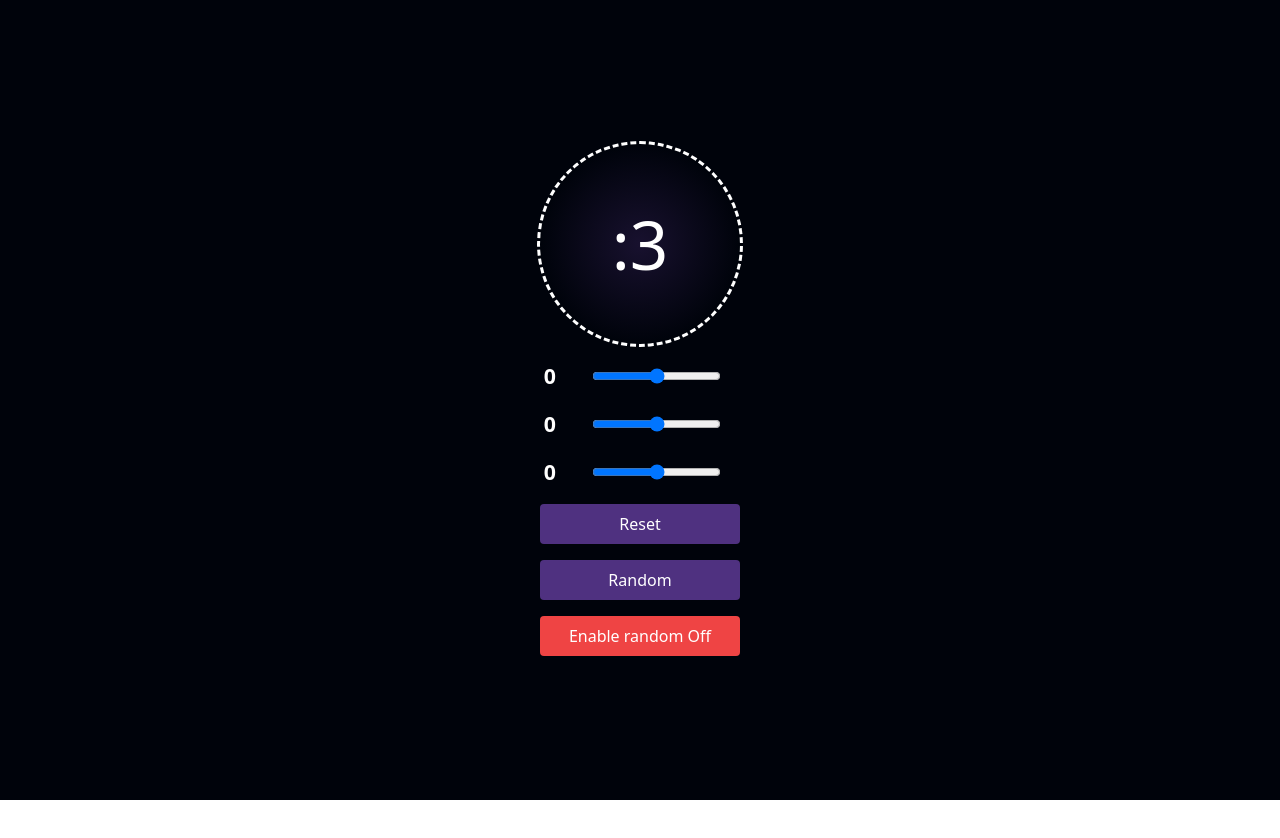
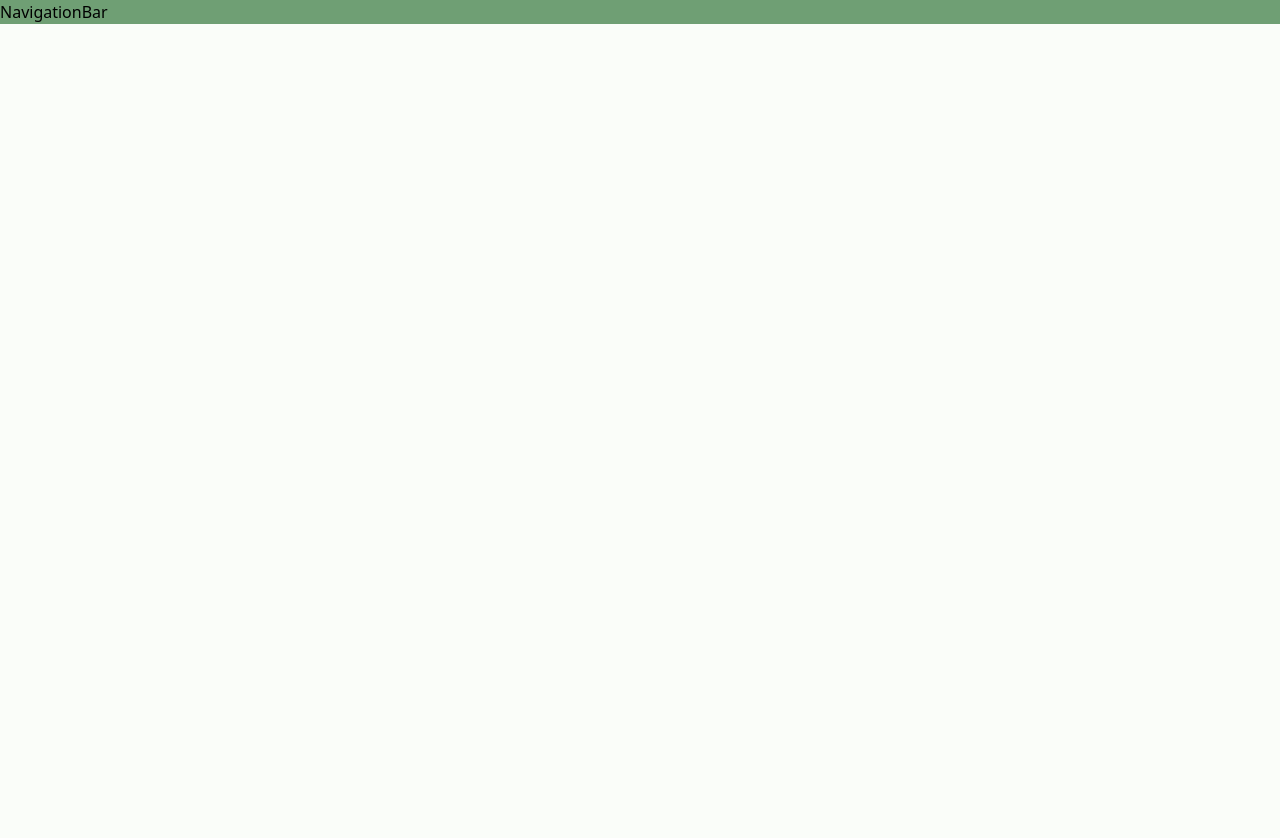
Before and after one commit to tulza/Tulza-dev-old, a React (Vite) app: page / in a window 1280 px wide. Shown: the top 838 px of the page. Before the commit the page ends 800 px from the top, so only its background shows below. Built offline with nearby package versions, Linux system fonts and the light colour scheme.

Commit message:
minor changes

```diff
--- a/src/App.jsx
+++ b/src/App.jsx
@@ -1,12 +1,12 @@
 import { useState } from "react";
 import "./style/styles.css";
 import "./style/fonts.css";
-import Template from "./Components/Template";
+import Home from "./Components/pages/Home.jsx";
 
 function App() {
   return (
     <>
-      <Template />
+      <Home />
     </>
   );
 }
--- /dev/null
+++ b/src/Components/AnimatedText.jsx
@@ -0,0 +1,55 @@
+import clsx from "clsx";
+import { useInView, motion } from "framer-motion";
+import React, { useRef } from "react";
+import { v4 as uuidv4 } from "uuid";
+
+const AnimatedText = ({
+  text,
+  className,
+  applyEachChar,
+  variants,
+  stagger,
+  delay,
+}) => {
+  const ref = useRef(null);
+  const isInView = useInView(ref, { amount: 0.5 });
+  stagger = stagger ? stagger : 0.01;
+  delay = delay ? delay : 0.01;
+
+  return (
+    <p className={className}>
+      <motion.span
+        ref={ref}
+        initial="hidden"
+        animate={isInView ? "visible" : "hidden"}
+        transition={{ staggerChildren: stagger, delayChildren: delay }}
+      >
+        {text.split(" ").map((word, i) => {
+          return (
+            <>
+              {[...word].map((char) => {
+                return (
+                  <motion.span
+                    variants={variants}
+                    className={clsx("inline-block", applyEachChar)}
+                    key={uuidv4()}
+                  >
+                    {char}
+                  </motion.span>
+                );
+              })}
+              {/* only add spaces between words */}
+              {i + 1 === text.split(" ").length ? (
+                ""
+              ) : (
+                <span key={uuidv4()}>&nbsp;</span>
+              )}
+            </>
+          );
+        })}
+      </motion.span>
+    </p>
+  );
+};
+
+export default AnimatedText;
--- /dev/null
+++ b/src/Components/CursorOverlay.jsx
@@ -0,0 +1,28 @@
+import React, { useEffect, useState } from "react";
+
+const CursorOverlay = () => {
+  const [mousePos, setMousePos] = useState({});
+
+  useEffect(() => {
+    const handleMouseMove = (event) => {
+      setMousePos({ x: event.clientX, y: event.clientY });
+    };
+
+    window.addEventListener("mousemove", handleMouseMove);
+
+    return () => {
+      window.removeEventListener("mousemove", handleMouseMove);
+    };
+  }, []);
+
+  return (
+    <div>
+      The mouse is at position{" "}
+      <b>
+        ({mousePos.x}, {mousePos.y})
+      </b>
+    </div>
+  );
+};
+
+export default CursorOverlay;
--- a/src/Components/InputRange.jsx
+++ /dev/null
@@ -1,23 +0,0 @@
-import React from "react";
-
-const InputRange = ({ value, set }) => {
-  return (
-    <>
-      <div className="flex gap-4 ">
-        <p className="text-xl font-bold text-right w-4">{value}</p>
-        <input
-          className="ml-5 z-10"
-          type="range"
-          min={-180}
-          max={180}
-          value={value}
-          onChange={(e) => {
-            set(parseFloat(e.target.value) || 0);
-          }}
-        />
-      </div>
-    </>
-  );
-};
-
-export default InputRange;
--- /dev/null
+++ b/src/Components/Navigation/NavigationBar.jsx
@@ -0,0 +1,7 @@
+import React from "react";
+
+const NavigationBar = () => {
+  return <div className="sticky bg-accent top-0">NavigationBar</div>;
+};
+
+export default NavigationBar;
--- a/src/Components/Template.jsx
+++ /dev/null
@@ -1,77 +0,0 @@
-import { motion } from "framer-motion";
-import React, { Fragment, useEffect, useState } from "react";
-import InputRange from "./InputRange";
-import clsx from "clsx";
-
-const Template = () => {
-  const [rotate, setRotate] = useState(0);
-  const [x, setx] = useState(0);
-  const [y, sety] = useState(0);
-  const [enbRandom, setEnbRandom] = useState(false);
-
-  const HandleRandom = () => {
-    const chaos = 1500;
-    setRotate(parseInt(Math.random() * 2 * chaos - chaos));
-    setx(parseInt(Math.random() * 2 * chaos - chaos));
-    sety(parseInt(Math.random() * 2 * chaos - chaos));
-  };
-
-  // randomised pos and rotation of :3
-  const timeoutId = (() => {
-    if (!enbRandom) return;
-    setTimeout(() => {
-      HandleRandom();
-    }, 100);
-  })();
-
-  return (
-    <Fragment>
-      <div className="flex flex-col justify-center text-white gap-4">
-        <motion.div
-          animate={{
-            rotate,
-            x,
-            y,
-          }}
-          className="radical-limination-circle outline-dashed w-[200px]  outline-white flex justify-center items-center aspect-square text-white p-8 rounded-full"
-        >
-          <h1 className="text-5xl">:3</h1>
-        </motion.div>
-        <InputRange value={rotate} set={setRotate} />
-        <InputRange value={x} set={setx} />
-        <InputRange value={y} set={sety} />
-        <button
-          className="bg-secondary px-4 py-2 rounded inline-block"
-          onClick={() => {
-            setRotate(0);
-            setx(0);
-            sety(0);
-          }}
-        >
-          Reset
-        </button>
-        <button
-          className="bg-secondary px-4 py-2 rounded inline-block"
-          onClick={() => {
-            HandleRandom();
-          }}
-        >
-          Random
-        </button>
-        <button
-          className={clsx(
-            " px-4 py-2 rounded inline-block",
-            enbRandom ? "bg-secondary" : "bg-red-500"
-          )}
-          onClick={() => {
-            setEnbRandom(!enbRandom);
-          }}
-        >
-          Enable random {enbRandom ? "On" : "Off"}
-        </button>
-      </div>
-    </Fragment>
-  );
-};
-
-export default Template;
--- /dev/null
+++ b/src/Components/pages/Home.jsx
@@ -0,0 +1,22 @@
+import React, { Fragment } from "react";
+import AnimatedText from "../AnimatedText";
+import CursorOverlay from "../CursorOverlay";
+import NavigationBar from "../Navigation/NavigationBar";
+const variants = {
+  hidden: { x: 10 },
+  visible: { x: 0 },
+};
+const Home = () => {
+  return (
+    <Fragment>
+      {/*anim text template
+      <AnimatedText text="hello" stagger={0.05} variants={variants} />
+      */}
+      <div className="Container h-[3000px] bg-background">
+        <NavigationBar />
+      </div>
+    </Fragment>
+  );
+};
+
+export default Home;
--- a/src/style/styles.css
+++ b/src/style/styles.css
@@ -1,8 +1,14 @@
 @tailwind base;
 @tailwind components;
 @tailwind utilities;
-
-#root {
+:root {
+  --text: #0b1508;
+  --background: #fafdf9;
+  --primary: #69bd50;
+  --secondary: #496241;
+  --accent: #6f9f74;
+}
+#html {
   @apply bg-background h-[100vh] flex justify-center items-center;
 }
 
--- a/tailwind.config.js
+++ b/tailwind.config.js
@@ -14,11 +14,11 @@ export default {
     },
     extend: {
       colors: {
-        text: "#e1e6f4",
-        background: "#00030b",
-        primary: "#9daad9",
-        secondary: "#4f3180",
-        accent: "#8547b8",
+        text: "var(--text)",
+        background: "var(--background)",
+        primary: "var(--primary)",
+        secondary: "var(--secondary)",
+        accent: "var(--accent)",
       },
       screens: {},
       fontFamily: {},
```
